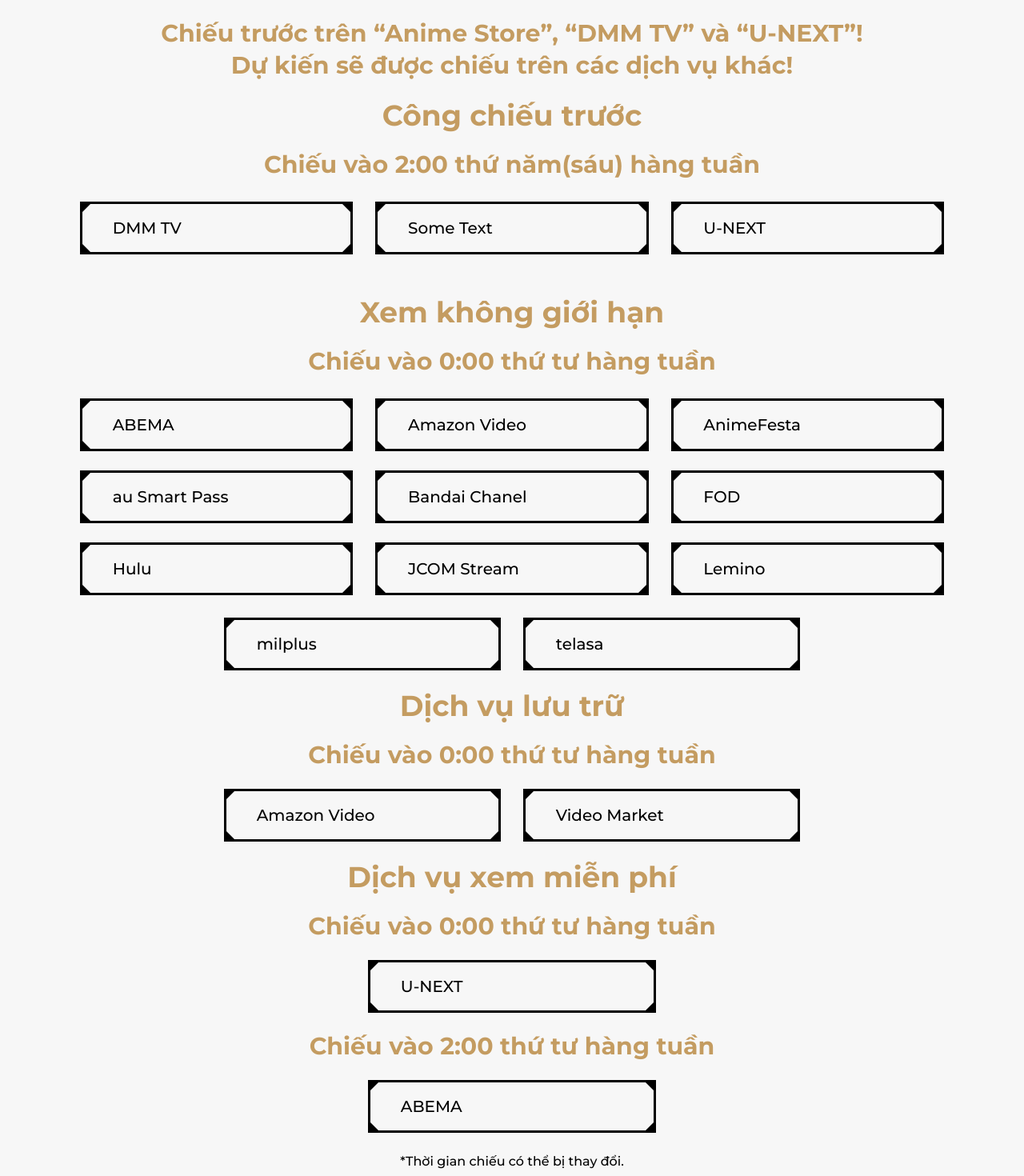
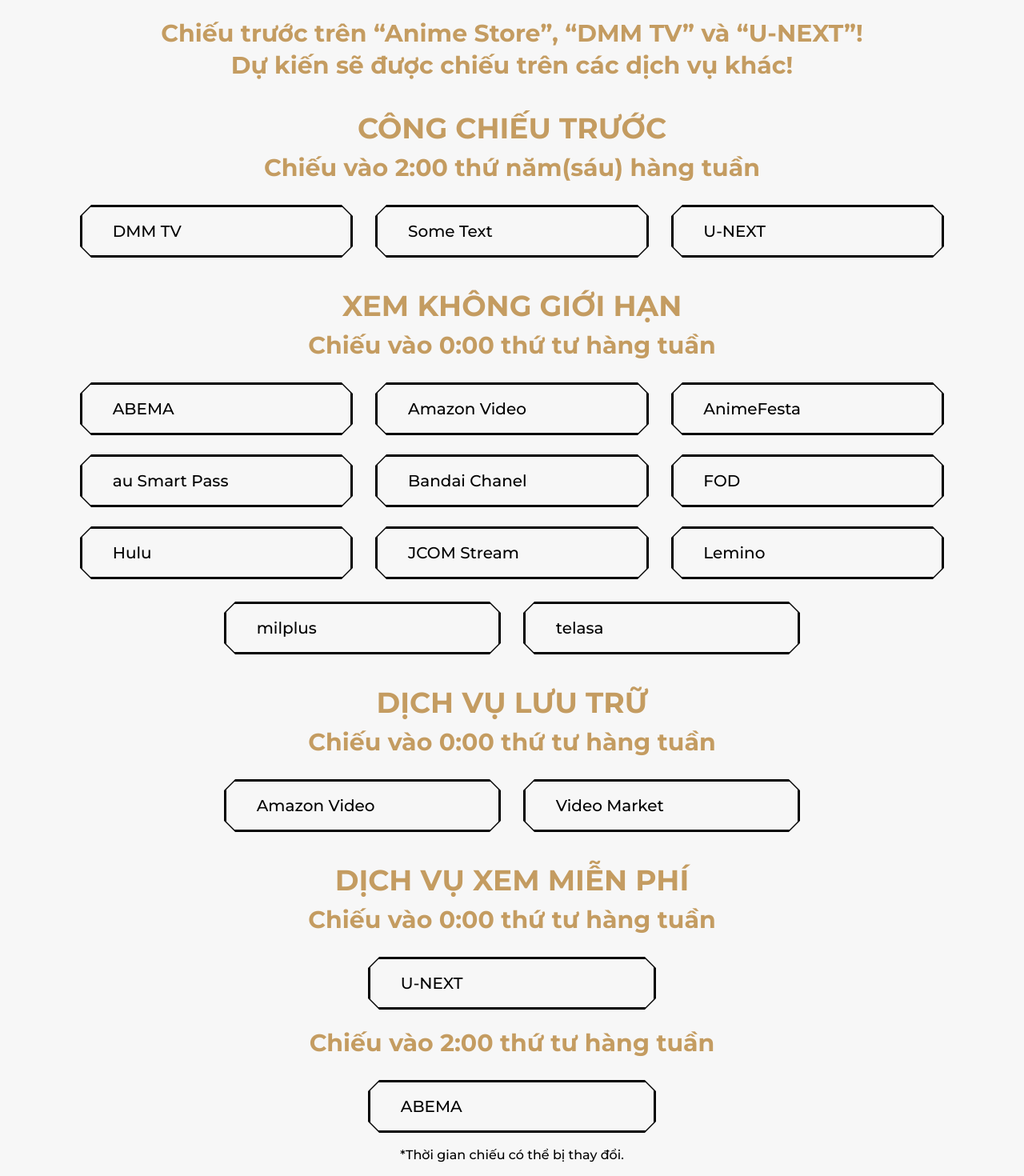
Before and after one commit to kKao4/hero-is-dead, a Next.js app: page /on-air in a window 1280 px wide. Shown: the part 1140-2610 px from the top of the page at 80% size. Built offline with nearby package versions, Linux system fonts and the light colour scheme; what next-reveal would draw is missing.

Commit message:
responsive on-air

```diff
--- a/components/OctagonalBox.tsx
+++ b/components/OctagonalBox.tsx
@@ -16,9 +16,9 @@
       <div className={`relative flex flex-row ${boxClassName}`}>
         <div className={`relative z-10 w-6 ${smallBoxClassName}`}>
           <div className={`absolute top-0 left-0 w-0 border-transparent ${bigTriangleWidth} border-t-black border-l-black`} />
-          <div className={`absolute top-0 left-0 w-0 border-transparent ${smallTriangleWidth} ${borderSmallTriangleColor} border-b-transparent border-r-transparent`} />
+          <div className={`absolute top-0 left-0 w-0 ${smallTriangleWidth} ${borderSmallTriangleColor} border-b-transparent border-r-transparent  `} />
           <div className={`absolute bottom-0 left-0 w-0 border-transparent ${bigTriangleWidth} border-b-black border-l-black`} />
-          <div className={`absolute bottom-0 left-0 w-0 border-transparent ${smallTriangleWidth} ${borderSmallTriangleColor} border-t-transparent border-r-transparent`} />
+          <div className={`absolute bottom-0 left-0 w-0 ${smallTriangleWidth} ${borderSmallTriangleColor} border-t-transparent border-r-transparent`} />
           <div className="w-full h-full border-r-0 border-black border-3"></div>
         </div>
         <div className={`${contentClassName} border-t-black border-b-black border-x-transparent w-full -mx-2 border-3`}>
@@ -26,9 +26,9 @@
         </div>
         <div className={`relative z-10 w-6 ${smallBoxClassName}`}>
           <div className={`absolute top-0 right-0 w-0 border-transparent ${bigTriangleWidth} border-t-black border-r-black`} />
-          <div className={`absolute top-0 right-0 w-0 border-transparent ${smallTriangleWidth} ${borderSmallTriangleColor} border-b-transparent border-l-transparent`} />
+          <div className={`absolute top-0 right-0 w-0 ${smallTriangleWidth} ${borderSmallTriangleColor} border-b-transparent border-l-transparent`} />
           <div className={`absolute bottom-0 right-0 w-0 border-transparent ${bigTriangleWidth} border-b-black border-r-black`} />
-          <div className={`absolute bottom-0 right-0 w-0 border-transparent ${smallTriangleWidth} ${borderSmallTriangleColor} border-t-transparent border-l-transparent`} />
+          <div className={`absolute bottom-0 right-0 w-0 ${smallTriangleWidth} ${borderSmallTriangleColor} border-t-transparent border-l-transparent`} />
           <div className="w-full h-full border-l-0 border-black border-3"></div>
         </div>
       </div>
--- a/components/Title.tsx
+++ b/components/Title.tsx
@@ -4,7 +4,7 @@
       <div className={`w-2.5 h-2.5 rotate-45 border-black border-3 shrink-0 ${children ? "mb-4 md:mb-9" : "-mb-1"}`} />
       {children ? (
         <>
-          <div className={`grow border-t border-1.5 border-gray-700 mb-4 md:mb-10`} />
+          <div className={`grow border-t border-1.5 border-gray-700 mb-5 md:mb-10`} />
           <div className="">
             {children}
           </div>
--- a/components/on-air/DecoTitle.tsx
+++ b/components/on-air/DecoTitle.tsx
@@ -4,10 +4,10 @@
 
 export default function DecoTitle({ children }: { children: React.ReactNode }) {
   return (
-    <div className="flex flex-row items-center mx-auto w-fit gap-x-4">
-      <Image src={decoLeft} className="h-9 w-fit" alt="deco-left" />
+    <div className="flex flex-row items-center mx-auto w-fit gap-x-2 md:gap-x-4">
+      <Image src={decoLeft} className="h-4 md:h-9 w-fit" alt="deco-left" />
       {children}
-      <Image src={decoRight} className="-ml-4 h-9 w-fit" alt="deco-right" />
+      <Image src={decoRight} className="h-4 -ml-2 md:-ml-4 md:h-9 w-fit" alt="deco-right" />
     </div>
   )
 }
--- a/components/on-air/TvLink.tsx
+++ b/components/on-air/TvLink.tsx
@@ -2,7 +2,7 @@
 
 export default function TvLink({ href, content, colSpan }: { href: string, content: string, colSpan?: string }) {
   return (
-    <button className={`${colSpan ?? "col-span-2"} group text-start`} onClick={() => window.open(href, "_blank")}>
+    <button className={`${colSpan ?? "md:col-span-2 col-span-full"} group text-start`} onClick={() => window.open(href, "_blank")}>
       <OctagonalBox
         boxClassName="group-hover:bg-black transition-colors ease-out"
         contentClassName="w-full px-6 py-4"
--- a/pages/index.tsx
+++ b/pages/index.tsx
@@ -130,7 +130,7 @@
         </div>
       </NormalRevealWrapper>
       {/* ========= Twitter ========= */}
-      <div className="px-2 w-[580px] mx-auto py-10 pb-20 md:pb-28">
+      <div className="px-2 max-w-[580px] mx-auto py-10 pb-20 md:pb-28">
         <NormalRevealWrapper>
           <div className="flex flex-row items-center gap-x-2">
             <p className="self-end text-5xl capitalize md:text-6xl tracking-root mb-7 ">T<span className="text-third-brown">w</span>itter</p>
--- a/pages/on-air.tsx
+++ b/pages/on-air.tsx
@@ -14,15 +14,15 @@
       </Title>
       <div className="xl:px-10">
         <DecoTitle>
-          <p className="text-7xl tracking-root">T<span className="text-third-brown">V</span></p>
+          <p className="text-4xl md:text-7xl tracking-root">T<span className="text-third-brown">V</span></p>
         </DecoTitle>
-        <div className="pt-8 mx-auto space-y-2 text-3xl font-bold text-center w-fit font-vn text-root-brown">
+        <div className="pt-4 mx-auto space-y-2 text-xl font-bold text-center md:pt-8 md:text-3xl w-fit font-vn text-root-brown">
           <p>Từ Tháng 4 Năm 2023</p>
           <p>Phát Sóng Trên TOKYO MX, BS11!</p>
         </div>
         <OctagonalBox
-          boxClassName="mt-10 mb-6 md:mt-14 font-vn font-bold"
-          contentClassName="relative flex flex-col items-center justify-center px-4 p-14 md:px-10 lg:px-16 gap-y-8"
+          boxClassName="mt-8 md:mt-10 mb-6 md:mt-14 font-vn font-bold"
+          contentClassName="relative flex flex-col items-center justify-center px-3 md:px-4 p-6 md:p-14 md:px-10 lg:px-16 gap-y-8"
           bigTriangleWidth="border-12"
           smallTriangleWidth="border-11"
           borderSmallTriangleColor="border-root-white"
@@ -32,26 +32,26 @@
           <TvRow first="Hokkaido TV" second="Thứ ba ngày 11 tháng 4 năm 2023" third="26:35 thứ ba hàng tuần" />
           <TvRow first="Rạp hát" second="Thứ năm ngày 27 tháng 4 năm 2023" third="25:00 thứ năm hàng tuần" />
         </OctagonalBox>
-        <p className="font-medium text-center font-vn">*Thời gian phát sóng có thể thay đổi.</p>
-        <div className="pt-12 pb-6">
+        <p className="-mt-2 font-medium text-center font-vn md:mt-0">*Thời gian phát sóng có thể thay đổi.</p>
+        <div className="pt-8 pb-2 md:pt-12 md:pb-6">
           <Title />
         </div>
         <DecoTitle>
-          <p className="text-7xl tracking-root">S<span>trea<span className="text-third-brown">m</span>ing</span></p>
+          <p className="text-4xl md:text-7xl tracking-root">S<span>trea<span className="text-third-brown">m</span>ing</span></p>
         </DecoTitle>
-        <p className="mt-8 mb-1 text-3xl font-bold text-center font-vn text-root-brown">Chiếu trước trên “Anime Store”, “DMM TV” và “U-NEXT”!</p>
-        <p className="text-3xl font-bold text-center font-vn text-root-brown">Dự kiến ​​sẽ được chiếu trên các dịch vụ khác!</p>
-        <p className="my-6 text-4xl font-bold text-center font-vn text-root-brown">Công chiếu trước</p>
+        <p className="mt-4 mb-1 text-xl font-bold text-center md:mt-8 md:text-3xl font-vn text-root-brown">Chiếu trước trên “Anime Store”, “DMM TV” và “U-NEXT”!</p>
+        <p className="text-xl font-bold text-center md:text-3xl font-vn text-root-brown">Dự kiến ​​sẽ được chiếu trên các dịch vụ khác!</p>
+        <p className="mt-8 mb-1 text-2xl font-bold text-center uppercase md:mb-3 md:mt-10 md:text-4xl font-vn text-root-brown">Công chiếu trước</p>
 
-        <p className="text-3xl font-bold text-center font-vn text-root-brown">Chiếu vào 2:00 thứ năm(sáu) hàng tuần</p>
-        <div className="grid grid-cols-6 py-7 gap-x-7 gap-y-6">
+        <p className="text-xl font-bold text-center md:text-3xl font-vn text-root-brown">Chiếu vào 2:00 thứ năm(sáu) hàng tuần</p>
+        <div className="grid grid-cols-6 pt-3 md:pt-7 gap-x-7 gap-y-4 md:gap-y-6">
           <TvLink href="https://www.dmm.com/" content="DMM TV" />
           <TvLink href="https://animestore.docomo.ne.jp/animestore/ci_pc?workId=26328" content="Some Text" />
           <TvLink href="https://video.unext.jp/title/SID0080286" content="U-NEXT" />
         </div>
-        <p className="my-6 text-4xl font-bold text-center font-vn text-root-brown">Xem không giới hạn</p>
-        <p className="text-3xl font-bold text-center font-vn text-root-brown">Chiếu vào 0:00 thứ tư hàng tuần</p>
-        <div className="grid grid-cols-6 py-7 gap-x-7 gap-y-6">
+        <p className="mt-8 mb-1 text-2xl font-bold text-center uppercase md:mb-3 md:mt-10 md:text-4xl font-vn text-root-brown">Xem không giới hạn</p>
+        <p className="text-xl font-bold text-center md:text-3xl font-vn text-root-brown">Chiếu vào 0:00 thứ tư hàng tuần</p>
+        <div className="grid grid-cols-6 py-3 md:py-7 gap-x-7 gap-y-4 md:gap-y-6">
           <TvLink href="https://abema.tv/video/title/189-49" content="ABEMA" />
           <TvLink href="https://www.amazon.co.jp/%E7%AC%AC1%E8%A9%B1-%E5%8B%87%E8%80%85%E3%81%8C%E6%AD%BB%E3%82%93%E3%81%A0%EF%BC%81%EF%BC%9F/dp/B0B66HRQL5/ref=sr_1_1?__mk_ja_JP=%E3%82%AB%E3%82%BF%E3%82%AB%E3%83%8A&crid=2KC15HGKUX0C1&keywords=%E5%8B%87%E8%80%85%E3%81%8C%E6%AD%BB%E3%82%93%E3%81%A0%EF%BC%81&qid=1681226530&s=instant-video&sprefix=%E5%8B%87%E8%80%85%E3%81%8C%E6%AD%BB%E3%82%93%E3%81%A0+%2Cinstant-video%2C324&sr=1-1" content="Amazon Video" />
           <TvLink href="https://animefesta.iowl.jp/?tid=1080" content="AnimeFesta" />
@@ -62,28 +62,28 @@
           <TvLink href="https://linkvod.myjcom.jp/video/sr00178945?type=series" content="JCOM Stream" />
           <TvLink href="https://lemino.docomo.ne.jp/search/subgenre/2-1-101/detail/2-1-101?crid=Y3JpZDovL3BsYWxhLmlwdHZmLmpwL2dyb3VwL2IxMDA0MTM%3D" content="Lemino" />
         </div>
-        <div className="grid w-2/3 grid-cols-6 mx-auto gap-x-7">
-          <TvLink href="https://front.milplus.jp/pg/10048599" colSpan="col-span-3" content="milplus" />
-          <TvLink href="https://www.telasa.jp/series/13547" colSpan="col-span-3" content="telasa" />
+        <div className="grid w-full grid-cols-6 mx-auto md:w-2/3 gap-x-7 gap-y-4 md:gap-y-6">
+          <TvLink href="https://front.milplus.jp/pg/10048599" colSpan="col-span-full md:col-span-3" content="milplus" />
+          <TvLink href="https://www.telasa.jp/series/13547" colSpan="col-span-full md:col-span-3" content="telasa" />
         </div>
-        <p className="my-6 text-4xl font-bold text-center font-vn text-root-brown">Dịch vụ lưu trữ</p>
-        <p className="mb-6 text-3xl font-bold text-center font-vn text-root-brown">Chiếu vào 0:00 thứ tư hàng tuần</p>
-        <div className="grid w-2/3 grid-cols-6 mx-auto gap-x-7">
-          <TvLink href="https://www.amazon.co.jp/%E7%AC%AC1%E8%A9%B1-%E5%8B%87%E8%80%85%E3%81%8C%E6%AD%BB%E3%82%93%E3%81%A0%EF%BC%81%EF%BC%9F/dp/B0B66HRQL5/ref=sr_1_1?__mk_ja_JP=%E3%82%AB%E3%82%BF%E3%82%AB%E3%83%8A&crid=2KC15HGKUX0C1&keywords=%E5%8B%87%E8%80%85%E3%81%8C%E6%AD%BB%E3%82%93%E3%81%A0%EF%BC%81&qid=1681226530&s=instant-video&sprefix=%E5%8B%87%E8%80%85%E3%81%8C%E6%AD%BB%E3%82%93%E3%81%A0+%2Cinstant-video%2C324&sr=1-1" colSpan="col-span-3" content="Amazon Video" />
-          <TvLink href="https://www.videomarket.jp/title/03597X" colSpan="col-span-3" content="Video Market" />
+        <p className="mt-8 mb-1 text-2xl font-bold text-center uppercase md:text-4xl md:mb-3 md:mt-10 font-vn text-root-brown">Dịch vụ lưu trữ</p>
+        <p className="text-xl font-bold text-center md:text-3xl font-vn text-root-brown">Chiếu vào 0:00 thứ tư hàng tuần</p>
+        <div className="grid w-full grid-cols-6 pt-3 mx-auto md:w-2/3 gap-x-7 md:pt-7 gap-y-4 md:gap-y-6">
+          <TvLink href="https://www.amazon.co.jp/%E7%AC%AC1%E8%A9%B1-%E5%8B%87%E8%80%85%E3%81%8C%E6%AD%BB%E3%82%93%E3%81%A0%EF%BC%81%EF%BC%9F/dp/B0B66HRQL5/ref=sr_1_1?__mk_ja_JP=%E3%82%AB%E3%82%BF%E3%82%AB%E3%83%8A&crid=2KC15HGKUX0C1&keywords=%E5%8B%87%E8%80%85%E3%81%8C%E6%AD%BB%E3%82%93%E3%81%A0%EF%BC%81&qid=1681226530&s=instant-video&sprefix=%E5%8B%87%E8%80%85%E3%81%8C%E6%AD%BB%E3%82%93%E3%81%A0+%2Cinstant-video%2C324&sr=1-1" colSpan="col-span-full md:col-span-3" content="Amazon Video" />
+          <TvLink href="https://www.videomarket.jp/title/03597X" colSpan="col-span-full md:col-span-3" content="Video Market" />
         </div>
-        <p className="my-6 text-4xl font-bold text-center font-vn text-root-brown">Dịch vụ xem miễn phí</p>
-        <p className="mb-6 text-3xl font-bold text-center font-vn text-root-brown">Chiếu vào 0:00 thứ tư hàng tuần</p>
-        <div className="grid w-1/3 grid-cols-6 mx-auto mb-6 gap-x-7">
-          <TvLink href="https://video.unext.jp/title/SID0080286" content="U-NEXT" colSpan="col-span-6" />
+        <p className="mt-8 mb-1 text-2xl font-bold text-center uppercase md:text-4xl md:mt-10 md:mb-3 font-vn text-root-brown">Dịch vụ xem miễn phí</p>
+        <p className="text-xl font-bold text-center md:text-3xl font-vn text-root-brown">Chiếu vào 0:00 thứ tư hàng tuần</p>
+        <div className="grid w-full grid-cols-6 pt-3 mx-auto md:w-1/3 gap-x-7 md:pt-7">
+          <TvLink href="https://video.unext.jp/title/SID0080286" content="U-NEXT" colSpan="col-span-full" />
         </div>
-        <p className="mb-6 text-3xl font-bold text-center font-vn text-root-brown">Chiếu vào 2:00 thứ tư hàng tuần</p>
-        <div className="grid w-1/3 grid-cols-6 mx-auto mb-6 gap-x-7">
-          <TvLink href="https://abema.tv/video/title/189-49" content="ABEMA" colSpan="col-span-6" />
+        <p className="mt-4 text-xl font-bold text-center md:text-3xl md:mt-6 font-vn text-root-brown">Chiếu vào 2:00 thứ tư hàng tuần</p>
+        <div className="grid w-full grid-cols-6 pt-3 mx-auto md:w-1/3 md:pt-7 gap-x-7">
+          <TvLink href="https://abema.tv/video/title/189-49" content="ABEMA" colSpan="col-span-full" />
         </div>
-        <p className="font-medium text-center font-vn">*Thời gian chiếu có thể bị thay đổi.</p>
+        <p className="mt-4 font-medium text-center font-vn">*Thời gian chiếu có thể bị thay đổi.</p>
       </div>
-      <div className="h-24" />
+      <div className="h-16 md:h-24" />
     </Container>
   )
 }
```
Also changed, not shown: components/on-air/TvRow.tsx (+5 -2 lines).
